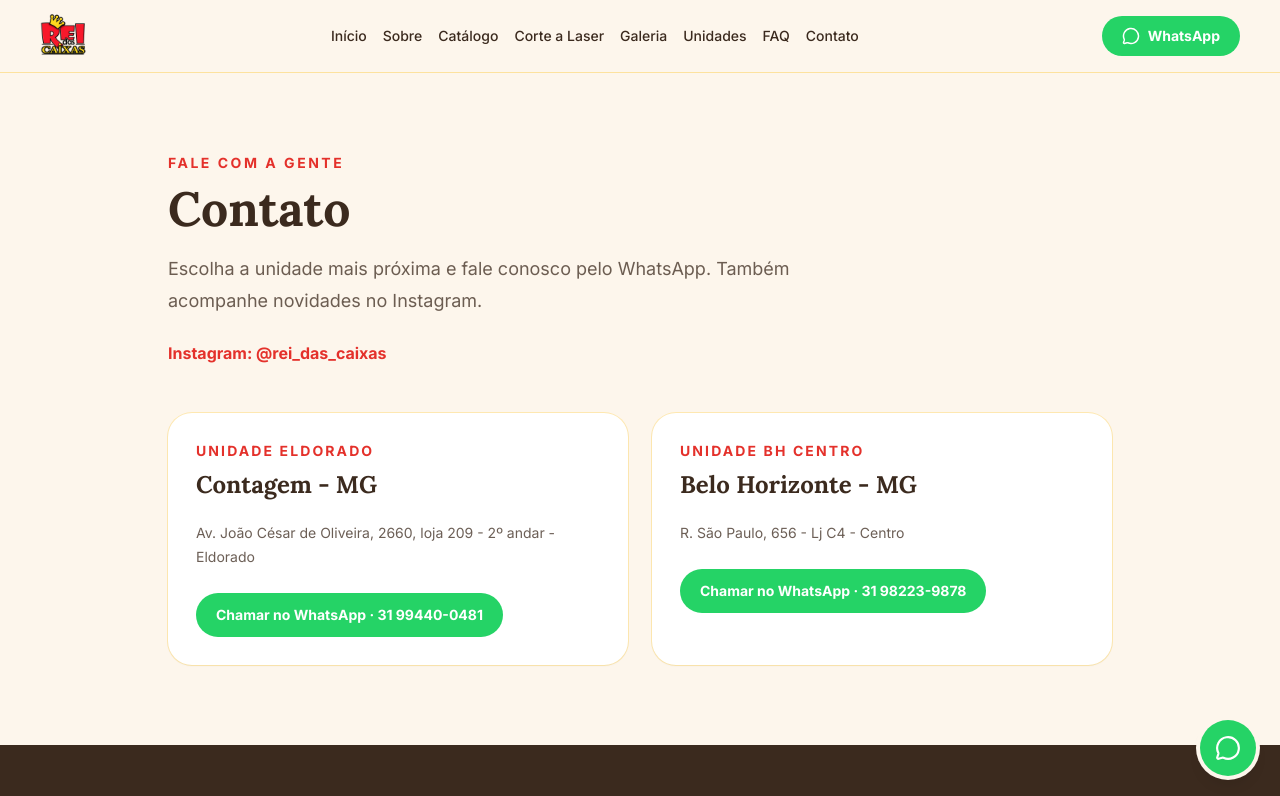
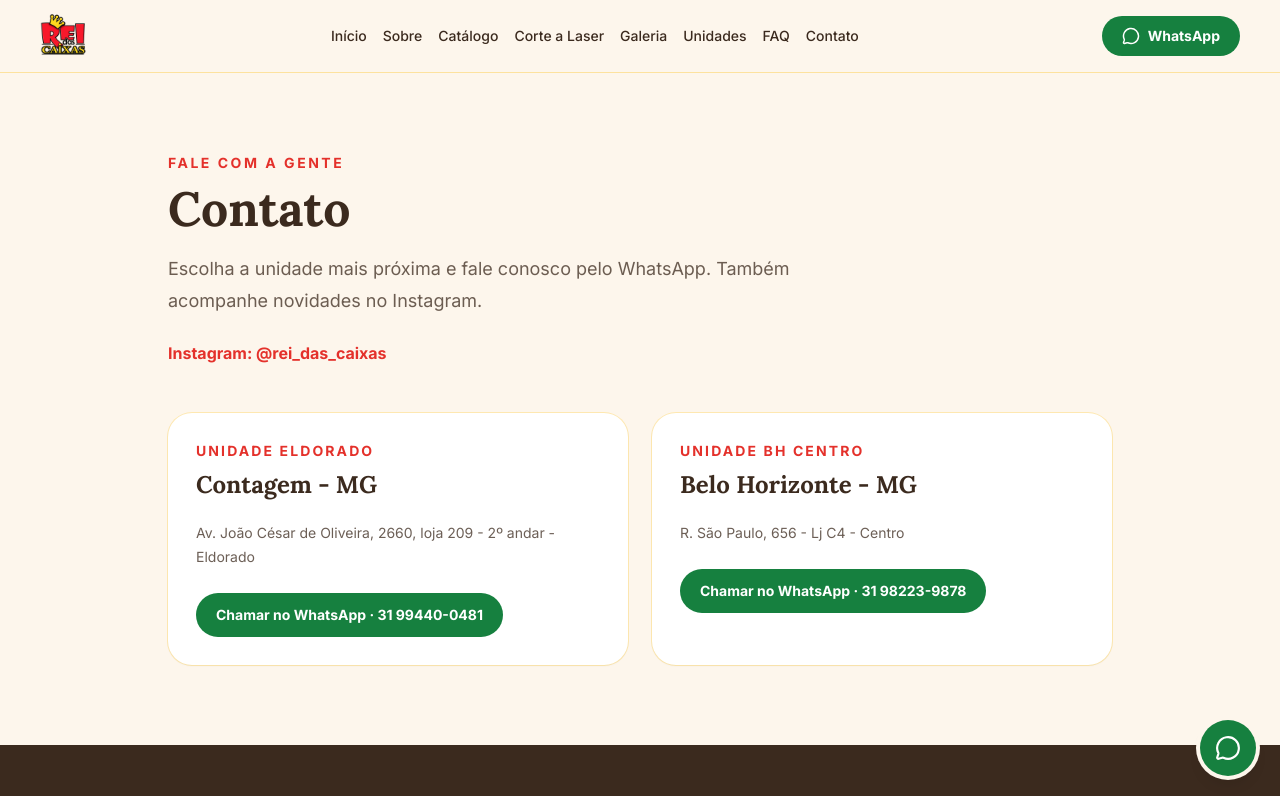
Before and after one commit to jhonat4n/Catalogo-ReiDasCaixas, a Next.js app: page /contato in a window 1280 px wide. Shown: the top 796 px of the page. Built offline with nearby package versions, Linux system fonts and the light colour scheme.

Commit message:
style: restore dark whatsapp green

```diff
--- a/tailwind.config.ts
+++ b/tailwind.config.ts
@@ -9,7 +9,7 @@ const config: Config = {
         dourado: "#FFC629",
         "marrom-escuro": "#3B2A1E",
         creme: "#FDF6EC",
-        whatsapp: "#25D366",
+        whatsapp: "#16803F",
       },
       fontFamily: {
         titulo: ["var(--font-lora)", "serif"],
```
Also changed, not shown: 2 other files (tests, documents, lock files or other folders).
